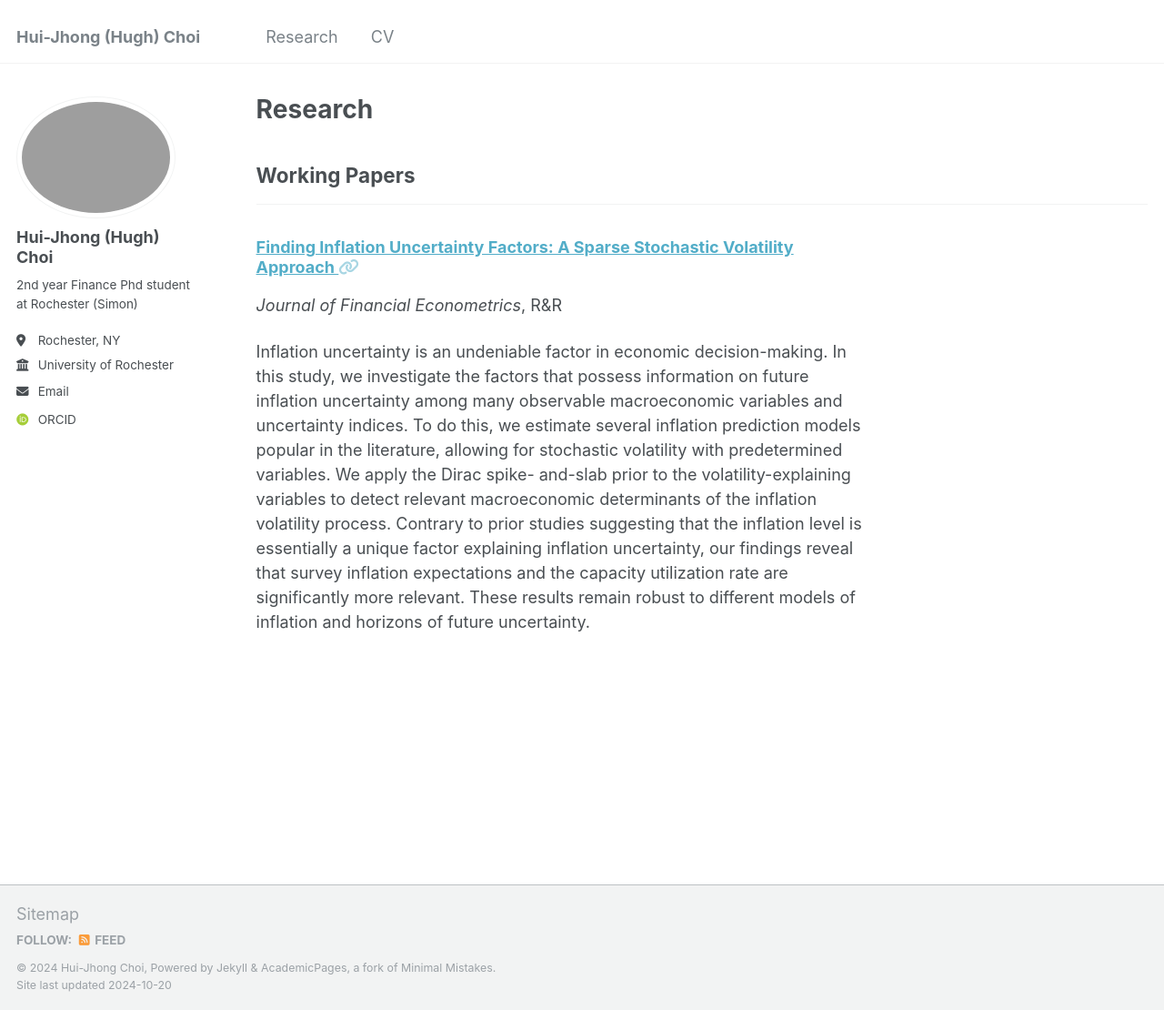
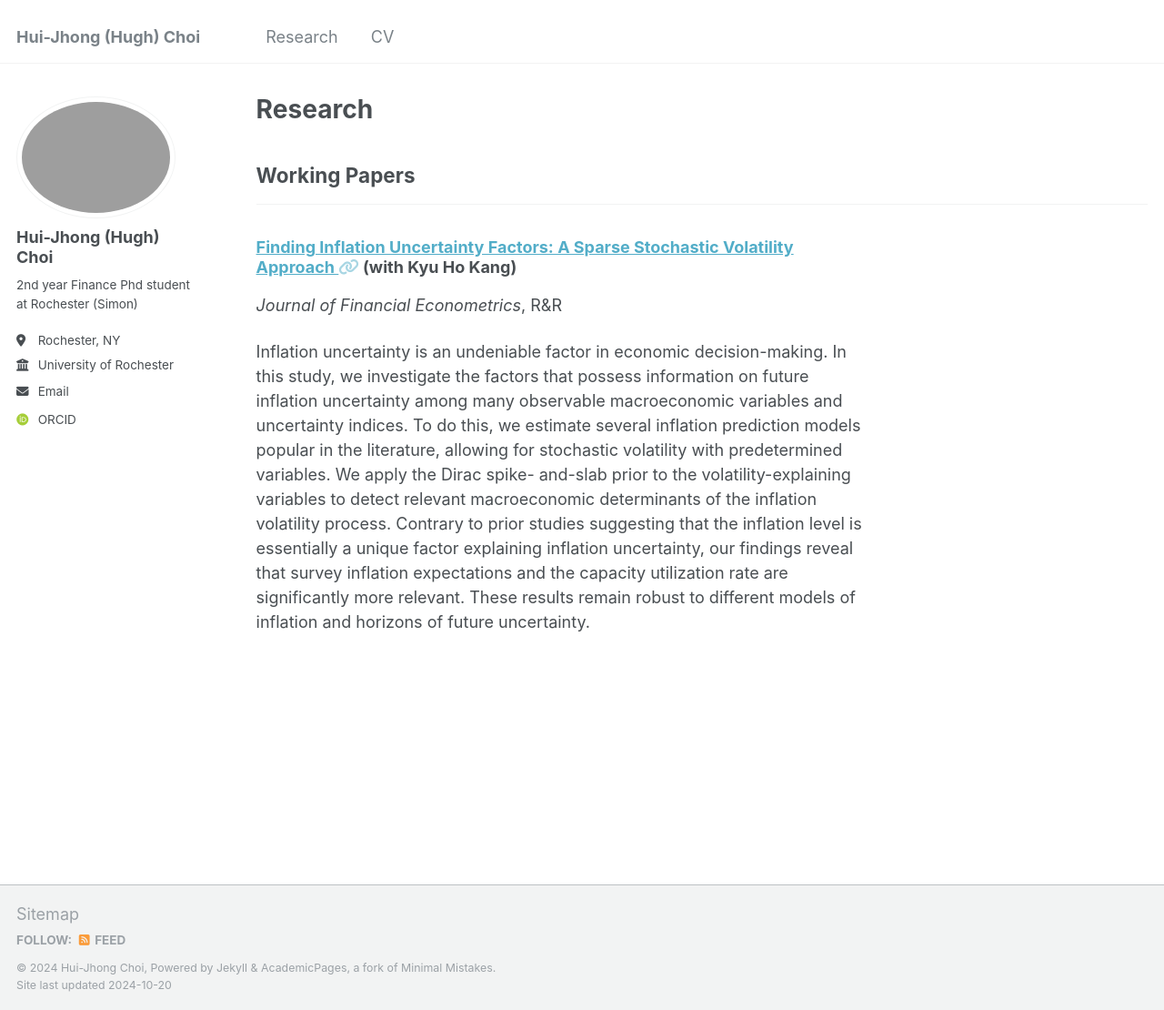
Before and after one commit to Hui-jhongChoi/Hui-jhongChoi.github.io, a Jekyll site: the page built from _pages/research.html, in a window 1280 px wide and 1110 px high. Shown: the whole window at 91% size. Built offline with Jekyll 4.4.1, drawn with Linux system fonts in a browser that asks for light colours; some web fonts are replaced.

Commit message:
Update archive-single.html

```diff
--- a/_includes/archive-single.html
+++ b/_includes/archive-single.html
@@ -32,7 +32,12 @@
       {% else %}
         <a href="{{ base_path }}{{ post.url }}" rel="permalink">{{ title }}</a>
       {% endif %}
+
+      {% if post.coauthors %}
+    (with {{ post.coauthors }}) <!-- Display co-authors with "with" in parentheses -->
+  {% endif %}
     </h2>
+
 
     {% if post.read_time %}
       <p class="page__meta"><i class="fa fa-clock-o" aria-hidden="true"></i> {% include read-time.html %}</p>
```
